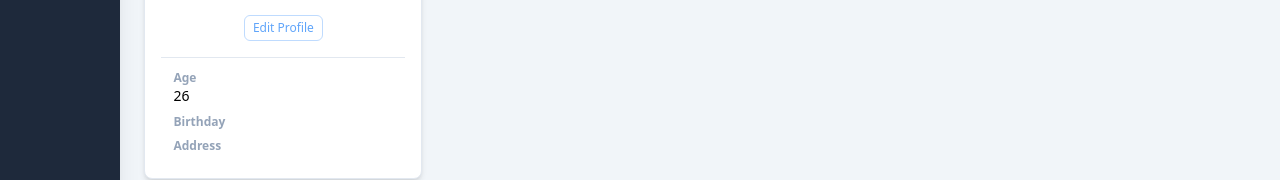
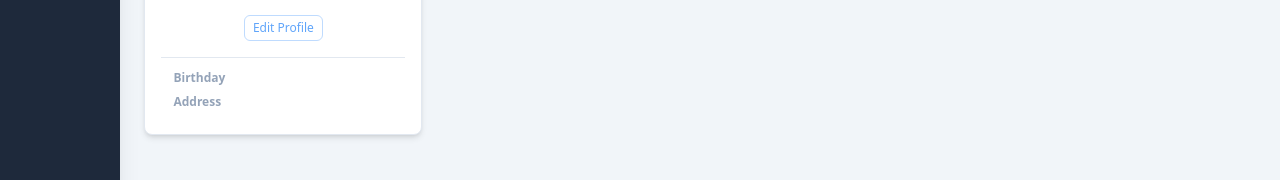
Before and after one commit to aguilanbon/contact-list-app, a React (Create React App) app: page /profile in a window 1280 px wide. Shown: the part 234-414 px from the top of the page. Built offline with nearby package versions, Linux system fonts and the light colour scheme; no server answers; sample sign-in values are in the browser's storage.

Commit message:
remove some template

```diff
--- a/src/pages/Home/Profile/Profile.jsx
+++ b/src/pages/Home/Profile/Profile.jsx
@@ -95,10 +95,6 @@ function Profile() {
                                         </div>
                                         <div className='flex flex-col mt-1 ml-3'>
                                             <div className='mb-2'>
-                                                <h1 className='text-xs md:text-md font-semibold text-slate-400'>Age</h1>
-                                                <h2 className='text-sm md:text-md'>26</h2>
-                                            </div>
-                                            <div className='mb-2'>
                                                 <h1 className='text-xs md:text-md font-semibold text-slate-400'>Birthday</h1>
                                                 <h2 className='text-sm md:text-md'>{users?.bday.slice(0, 10)}</h2>
                                             </div>
```
